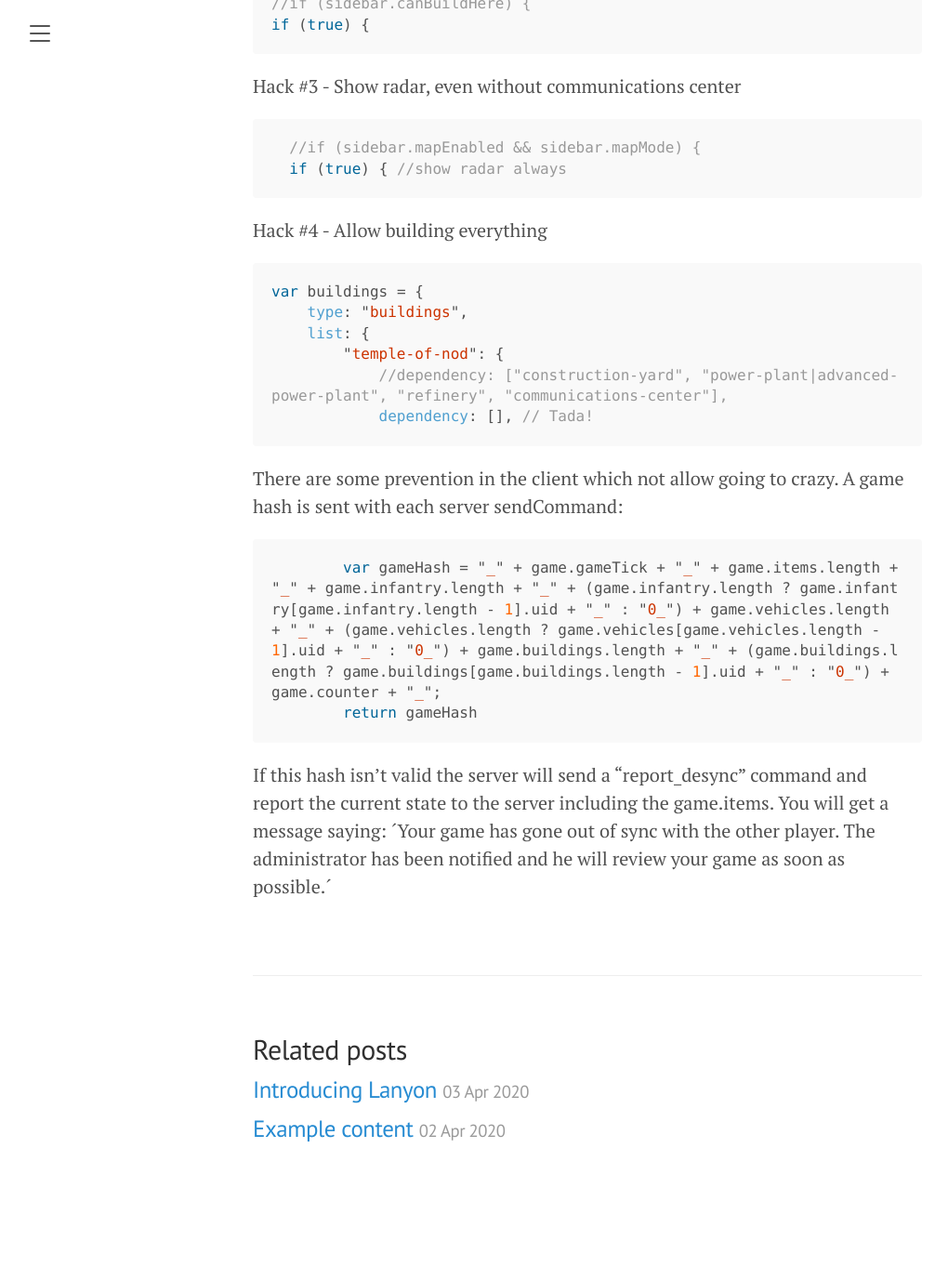
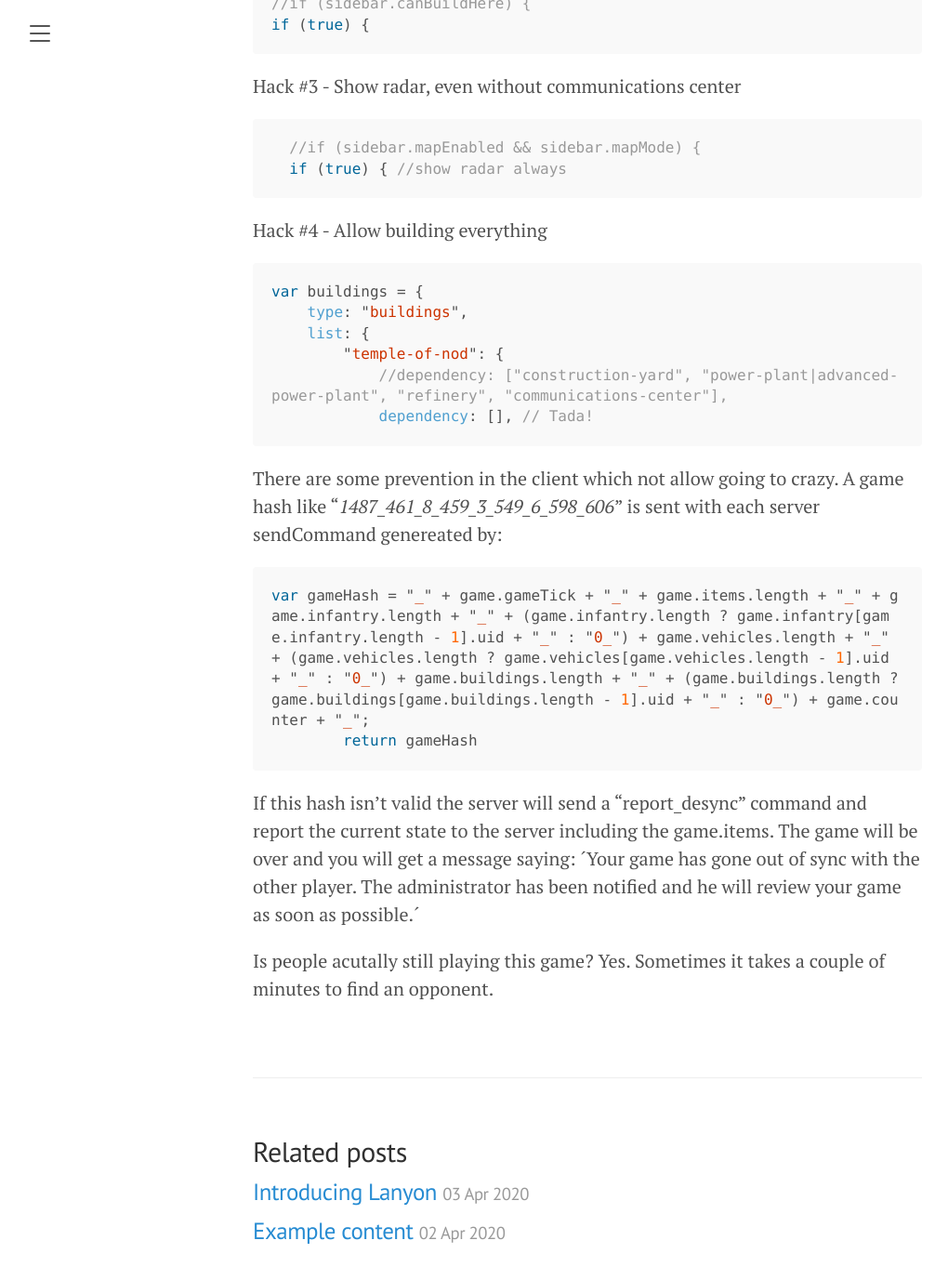
Before and after one commit to zytric/raj, a Jekyll site: the page built from _posts/2020-06-22-hacking-cc.md, in a window 1280 px wide and 1400 px high, scrolled down 1696 px. Shown: the top 1377 px of the window at 93% size, without its empty margins (8-1028 px from the left). Built offline with Jekyll 4.4.1, drawn with Linux system fonts in a browser that asks for light colours; before the commit the page ends 2986 px from its top, so only the background shows below that.

Commit message:
Update 2020-06-22-hacking-cc.md

````diff
--- a/_posts/2020-06-22-hacking-cc.md
+++ b/_posts/2020-06-22-hacking-cc.md
@@ -58,11 +58,14 @@ var buildings = {
             dependency: [], // Tada!
 ```
 
-There are some prevention in the client which not allow going to crazy. A game hash is sent with each server sendCommand:
+There are some prevention in the client which not allow going to crazy. A game hash like "_1487_461_8_459_3_549_6_598_606_" is sent with each server sendCommand genereated by:
 ```javascript
-        var gameHash = "_" + game.gameTick + "_" + game.items.length + "_" + game.infantry.length + "_" + (game.infantry.length ? game.infantry[game.infantry.length - 1].uid + "_" : "0_") + game.vehicles.length + "_" + (game.vehicles.length ? game.vehicles[game.vehicles.length - 1].uid + "_" : "0_") + game.buildings.length + "_" + (game.buildings.length ? game.buildings[game.buildings.length - 1].uid + "_" : "0_") + game.counter + "_";
+var gameHash = "_" + game.gameTick + "_" + game.items.length + "_" + game.infantry.length + "_" + (game.infantry.length ? game.infantry[game.infantry.length - 1].uid + "_" : "0_") + game.vehicles.length + "_" + (game.vehicles.length ? game.vehicles[game.vehicles.length - 1].uid + "_" : "0_") + game.buildings.length + "_" + (game.buildings.length ? game.buildings[game.buildings.length - 1].uid + "_" : "0_") + game.counter + "_";
         return gameHash
 ```
 
-If this hash isn't valid the server will send a "report_desync" command and report the current state to the server including the game.items. You will get a message saying:
+If this hash isn't valid the server will send a "report_desync" command and report the current state to the server including the game.items. The game will be over and you will get a message saying:
 ´Your game has gone out of sync with the other player. The administrator has been notified and he will review your game as soon as possible.´
+
+Is people acutally still playing this game? Yes.
+Sometimes it takes a couple of minutes to find an opponent.
````
